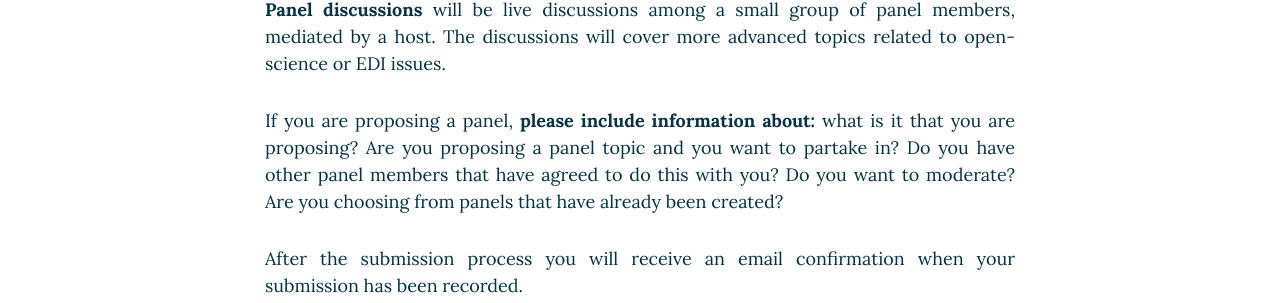
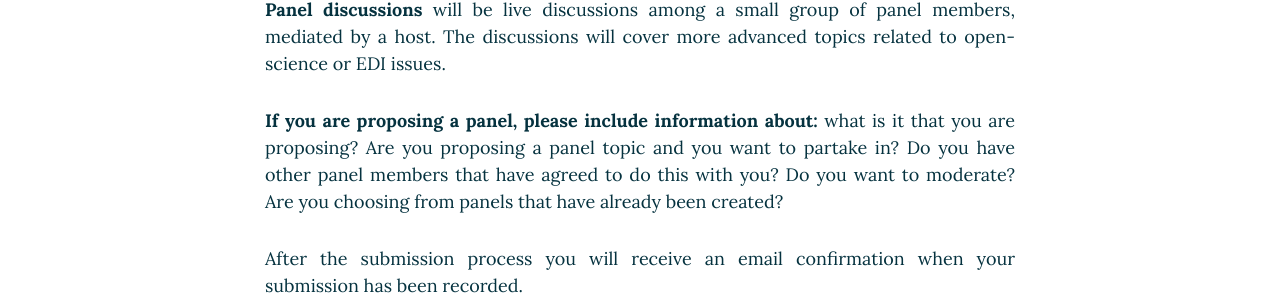
Before and after one commit to ohbm/osr2021, a Jekyll site: the page built from submit.md, in a window 1280 px wide and 900 px high, scrolled down 1531 px. Shown: the part 151-454 px from the top of the window. Built offline with Jekyll 4.4.1, drawn with Linux system fonts in a browser that asks for light colours; nearby versions of some CDN libraries.

```diff
--- a/submit.md
+++ b/submit.md
@@ -68,7 +68,7 @@ If you do not have a GitHub username, we invite you to follow the instructions a
   **Panel discussions** will be live discussions among a small group of panel members, mediated by a host. The discussions will cover more advanced topics related to open-science or EDI issues.
 </p>
 <p align="justify">
-If you are proposing a panel, **please include information about:** what is it that you are proposing? Are you proposing a panel topic and you want to partake in? Do you have other panel members that have agreed to do this with you? Do you want to moderate? Are you choosing from panels that have already been created?
+**If you are proposing a panel, please include information about:** what is it that you are proposing? Are you proposing a panel topic and you want to partake in? Do you have other panel members that have agreed to do this with you? Do you want to moderate? Are you choosing from panels that have already been created?
 </p>
 {::options parse_block_html="false" /}
 <p align="justify">
```
